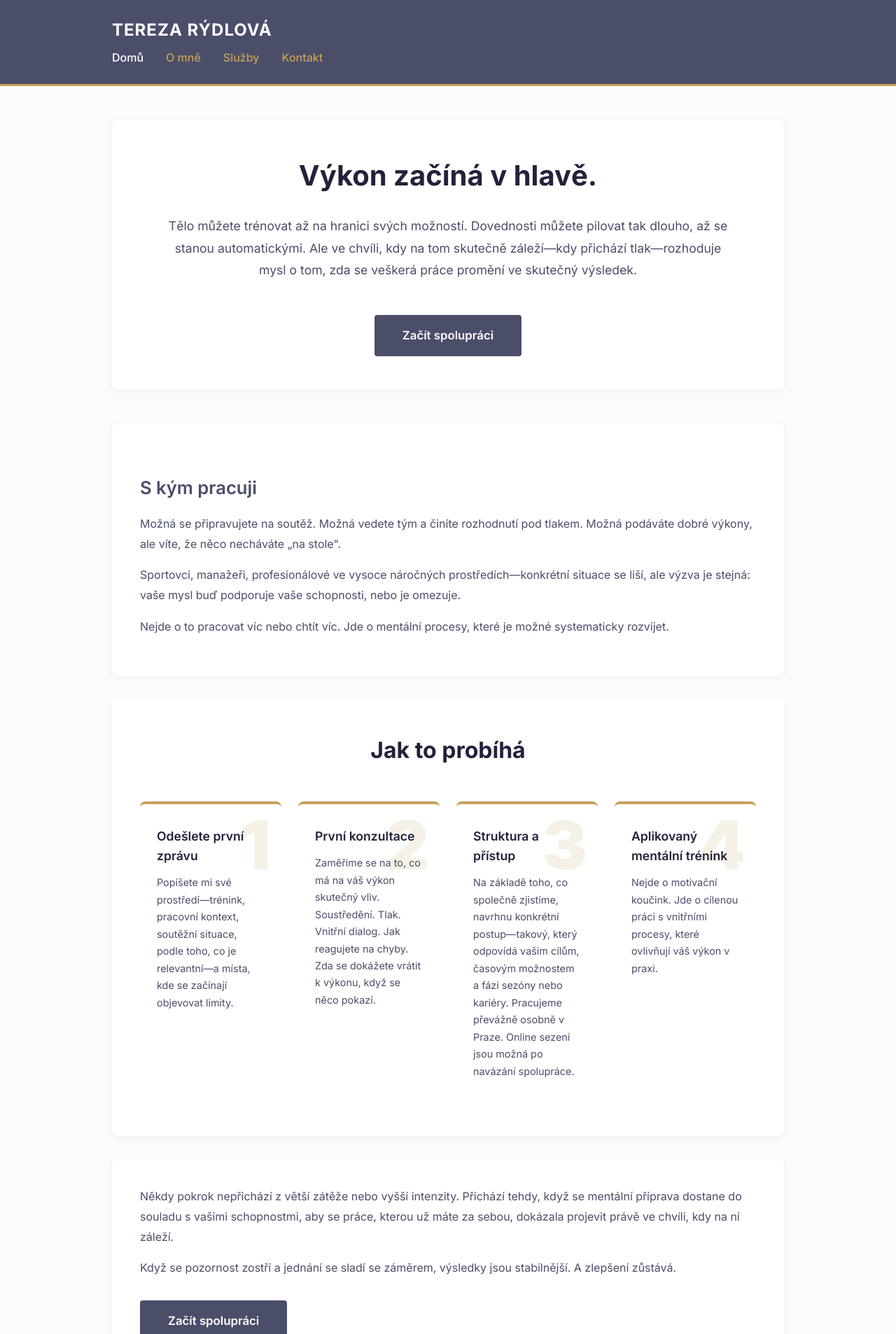
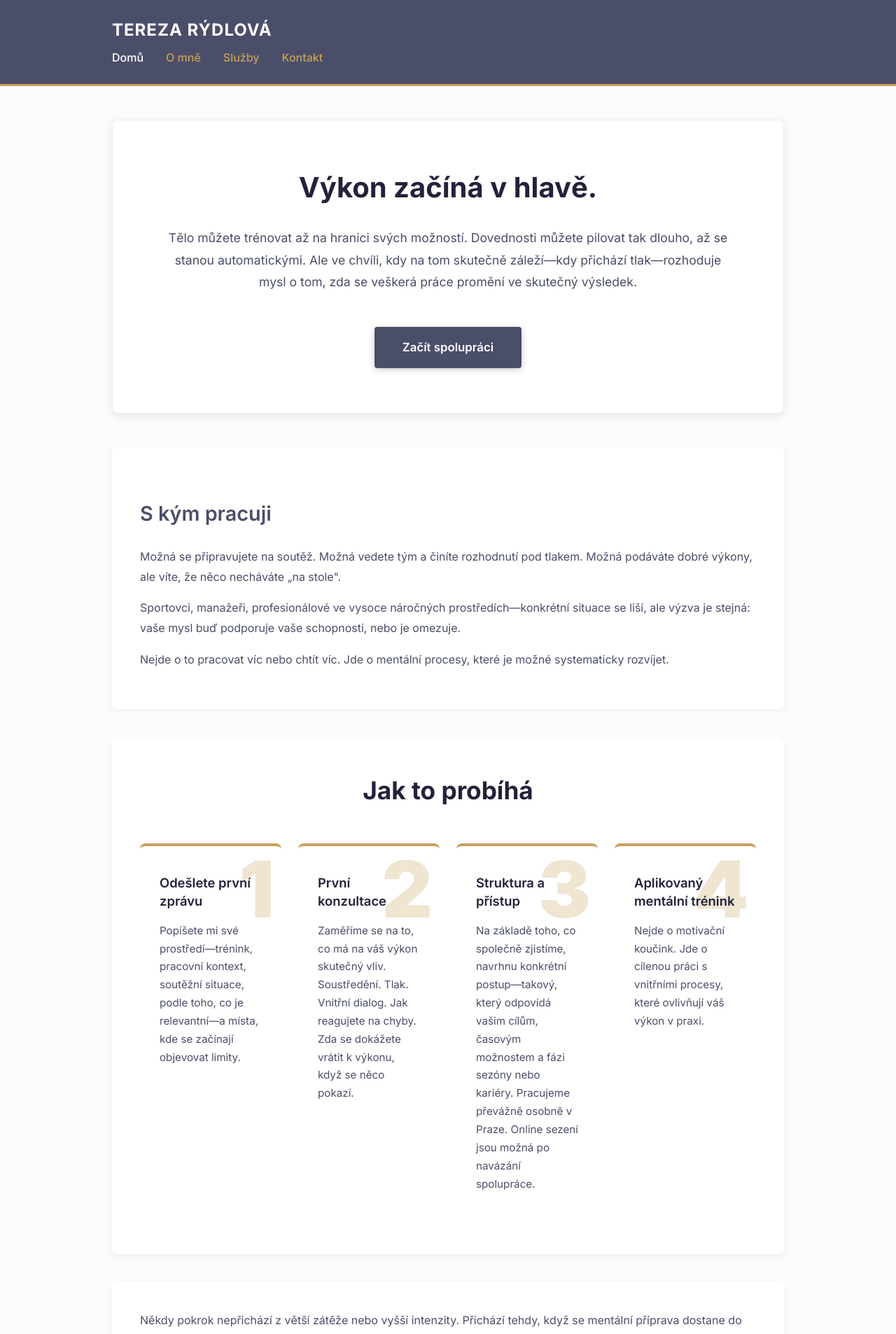
Before and after one commit to westleyovercash/tereza-rydlova, a Jekyll site: the page built from index.md, in a window 1280 px wide. Shown: the top 1906 px of the page at 70% size. Built offline with Jekyll 4.4.1, drawn with Linux system fonts in a browser that asks for light colours.

Commit message:
Update style.css

```diff
--- a/assets/css/style.css
+++ b/assets/css/style.css
@@ -68,11 +68,12 @@ main {
 /* === HERO SECTION === */
 .hero {
     text-align: center;
-    padding: 3rem 0;
+    padding: 4rem 3rem;
     background: #fff;
     border-radius: 8px;
     margin-bottom: 3rem;
-    box-shadow: 0 2px 8px rgba(0,0,0,0.05);
+    box-shadow: 0 4px 12px rgba(0,0,0,0.08);
+    border: 1px solid rgba(197, 160, 89, 0.2);
 }
 
 .hero h1 {
@@ -94,7 +95,7 @@ main {
 .content-section {
     background: #fff;
     padding: 2.5rem;
-    margin-bottom: 2rem;
+    margin-bottom: 2.5rem;
     border-radius: 8px;
     box-shadow: 0 2px 8px rgba(0,0,0,0.05);
 }
@@ -107,9 +108,9 @@ main {
 }
 
 .content-section h2 {
-    font-size: 1.6rem;
+    font-size: 1.8rem;
     color: #4A4E69;
-    margin: 2rem 0 1rem;
+    margin: 2rem 0 1.5rem;
     font-weight: 600;
 }
 
@@ -134,14 +135,14 @@ main {
 .how-it-works {
     background: #fff;
     padding: 3rem 2.5rem;
-    margin-bottom: 2rem;
+    margin-bottom: 2.5rem;
     border-radius: 8px;
     box-shadow: 0 2px 8px rgba(0,0,0,0.05);
 }
 
 .how-it-works h2 {
     text-align: center;
-    font-size: 2rem;
+    font-size: 2.2rem;
     color: #22223B;
     margin-bottom: 3rem;
     font-weight: 700;
@@ -155,71 +156,81 @@ main {
 
 .step {
     background: rgba(255, 255, 255, 0.8);
-    padding: 2rem 1.5rem;
+    padding: 2.5rem 1.75rem;
     border-radius: 8px;
     border-top: 4px solid #C5A059;
     transition: transform 0.3s, box-shadow 0.3s;
     position: relative;
     overflow: hidden;
+    min-height: 280px;
 }
 
 .step:hover {
     transform: translateY(-5px);
-    box-shadow: 0 4px 12px rgba(0,0,0,0.1);
+    box-shadow: 0 6px 16px rgba(0,0,0,0.12);
 }
 
 .step-number {
     position: absolute;
-    top: 10px;
-    right: 15px;
-    font-size: 6rem;
+    top: 5px;
+    right: 10px;
+    font-size: 7rem;
     font-weight: 900;
-    color: rgba(197, 160, 89, 0.15);
+    color: rgba(197, 160, 89, 0.28);
     line-height: 1;
     z-index: 0;
     user-select: none;
 }
 
 .step h3 {
-    font-size: 1.1rem;
+    font-size: 1.15rem;
     color: #22223B;
-    margin-bottom: 0.75rem;
+    margin-bottom: 1rem;
     font-weight: 600;
     position: relative;
     z-index: 1;
+    line-height: 1.4;
 }
 
 .step p {
     color: #4A4E69;
     line-height: 1.7;
-    font-size: 0.9rem;
+    font-size: 0.95rem;
     position: relative;
     z-index: 1;
 }
 
 /* === TESTIMONIALS === */
 .testimonials {
-    background: #fff;
-    padding: 3rem 2.5rem;
+    background: linear-gradient(to bottom, #fff 0%, #f8f8f8 100%);
+    padding: 3.5rem 2.5rem;
     margin-bottom: 2rem;
     border-radius: 8px;
     box-shadow: 0 2px 8px rgba(0,0,0,0.05);
+    border-top: 2px solid #C5A059;
 }
 
 .testimonials h2 {
     text-align: center;
-    font-size: 2rem;
+    font-size: 2.2rem;
     color: #22223B;
     margin-bottom: 3rem;
     font-weight: 700;
 }
 
 .testimonial {
-    background: rgba(255, 255, 255, 0.8);
-    padding: 2rem;
-    margin-bottom: 1.5rem;
-    border-left: 4px solid #C5A059;
+    background: #fff;
+    padding: 2.5rem;
+    margin-bottom: 2rem;
+    border-left: 5px solid #4A4E69;
     border-radius: 4px;
+    box-shadow: 0 2px 6px rgba(0,0,0,0.06);
+    transition: transform 0.3s, box-shadow 0.3s;
+}
+
+.testimonial:hover {
+    transform: translateX(5px);
+    box-shadow: 0 4px 12px rgba(0,0,0,0.1);
 }
 
 .testimonial:last-child {
@@ -227,17 +238,17 @@ main {
 }
 
 .quote {
-    font-size: 1.05rem;
+    font-size: 1.15rem;
     color: #22223B;
     line-height: 1.8;
     font-style: italic;
-    margin-bottom: 1rem;
+    margin-bottom: 1.25rem;
 }
 
 .attribution {
     color: #4A4E69;
     font-weight: 600;
-    font-size: 0.95rem;
+    font-size: 1rem;
 }
 
 /* === BUTTONS === */
@@ -250,13 +261,15 @@ main {
     text-decoration: none;
     font-weight: 600;
     font-size: 1.05rem;
-    transition: background 0.3s, transform 0.2s;
+    transition: background 0.3s, transform 0.2s, box-shadow 0.3s;
     margin-top: 1rem;
+    box-shadow: 0 2px 8px rgba(74, 78, 105, 0.3);
 }
 
 .cta-button:hover {
     background: #22223B;
     transform: translateY(-2px);
+    box-shadow: 0 4px 12px rgba(74, 78, 105, 0.4);
 }
 
 /* === FOOTER === */
@@ -277,9 +290,17 @@ footer p {
     .steps {
         grid-template-columns: repeat(2, 1fr);
     }
+
+    .step {
+        min-height: 240px;
+    }
 }
 
 @media (max-width: 768px) {
+    .hero {
+        padding: 3rem 2rem;
+    }
+
     .hero h1 {
         font-size: 2rem;
     }
@@ -296,6 +317,10 @@ footer p {
         grid-template-columns: 1fr;
     }
 
+    .step {
+        min-height: auto;
+    }
+
     .content-section {
         padding: 1.5rem;
     }
@@ -306,8 +331,12 @@ footer p {
     }
 
     .step-number {
-        font-size: 4rem;
+        font-size: 5rem;
         top: 5px;
         right: 10px;
     }
+
+    .testimonial {
+        padding: 2rem;
+    }
 }
```
